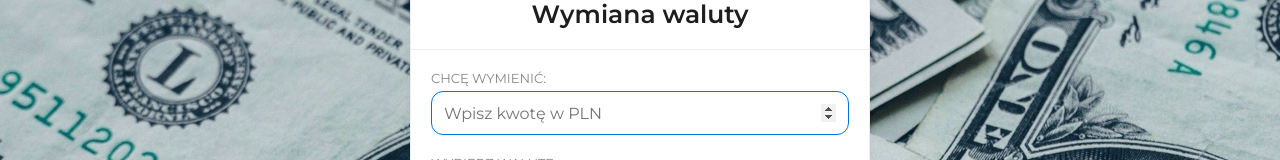
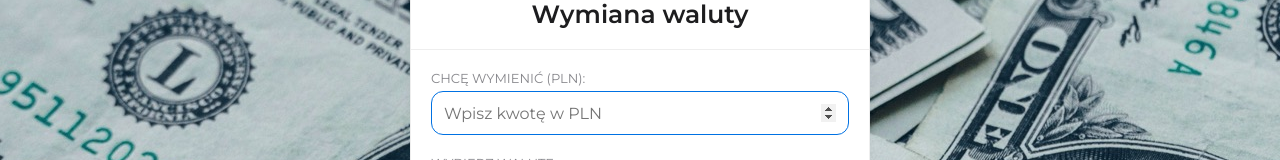
Before and after one commit to kam-bar/currency-converter-react, a React (Create React App) app: page / in a window 1280 px wide. Shown: the part 213-373 px from the top of the page. Built offline with nearby package versions, Linux system fonts and the light colour scheme.

Commit message:
refactor: move calculation logic to Form, update labels, add favicon and OG image

```diff
--- a/public/index.html
+++ b/public/index.html
@@ -25,6 +25,13 @@
       Learn how to configure a non-root public URL by running `npm run build`.
     -->
         <title>Kalkulator walutowy - React</title>
+        <meta property="og:title" content="Kalkulator walutowy - React" />
+        <meta
+            property="og:description"
+            content="Kalkulator walut napisany w React."
+        />
+        <meta property="og:image" content="%PUBLIC_URL%/og-image.png" />
+        <meta property="og:type" content="website" />
         <link rel="preconnect" href="https://fonts.googleapis.com" />
         <link rel="preconnect" href="https://fonts.gstatic.com" crossorigin />
         <link
--- a/src/App.js
+++ b/src/App.js
@@ -1,34 +1,16 @@
-import { useState } from "react";
 import Container from "./components/Container";
 import Header from "./components/Header";
 import Section from "./components/Section";
 import Form from "./components/Form";
-import { currencies, calculateResult } from "./currencies";
+import { currencies } from "./currencies";
 
 function App() {
-    const [result, setResult] = useState(null);
-
-    const calculate = (amount, currency) => {
-        const calculation = calculateResult(amount, currency, currencies);
-        setResult({
-            sourceAmount: +amount,
-            targetAmount: calculation,
-            currency: currency,
-        });
-    };
-
     return (
         <Container>
             <Header title="Kalkulator walutowy" />
             <Section
                 title="Wymiana waluty"
-                body={
-                    <Form
-                        result={result}
-                        calculate={calculate}
-                        currencies={currencies}
-                    />
-                }
+                body={<Form currencies={currencies} />}
             />
         </Container>
     );
--- a/src/components/Form/index.js
+++ b/src/components/Form/index.js
@@ -1,9 +1,20 @@
 import { useState } from "react";
 import "./Form.css";
+import { calculateResult } from "../../currencies";
 
-const Form = ({ calculate, result, currencies }) => {
+const Form = ({ currencies }) => {
     const [amount, setAmount] = useState("");
     const [currency, setCurrency] = useState(currencies[0].short);
+    const [result, setResult] = useState(null);
+
+    const calculate = (amount, currency) => {
+        const calculation = calculateResult(amount, currency, currencies);
+        setResult({
+            sourceAmount: +amount,
+            targetAmount: calculation,
+            currency: currency,
+        });
+    };
 
     const onFormSubmit = (event) => {
         event.preventDefault();
@@ -17,7 +28,7 @@ const Form = ({ calculate, result, currencies }) => {
         <form className="form" onSubmit={onFormSubmit}>
             <fieldset className="form__fieldset">
                 <label className="form__label">
-                    <span className="form__labelText">Chcę wymienić:</span>
+                    <span className="form__labelText">Chcę wymienić (PLN):</span>
                     <input
                         className="form__field"
                         type="number"
```
Also changed, not shown: public/favicon_kb.png (added), public/og-image.png (added).
